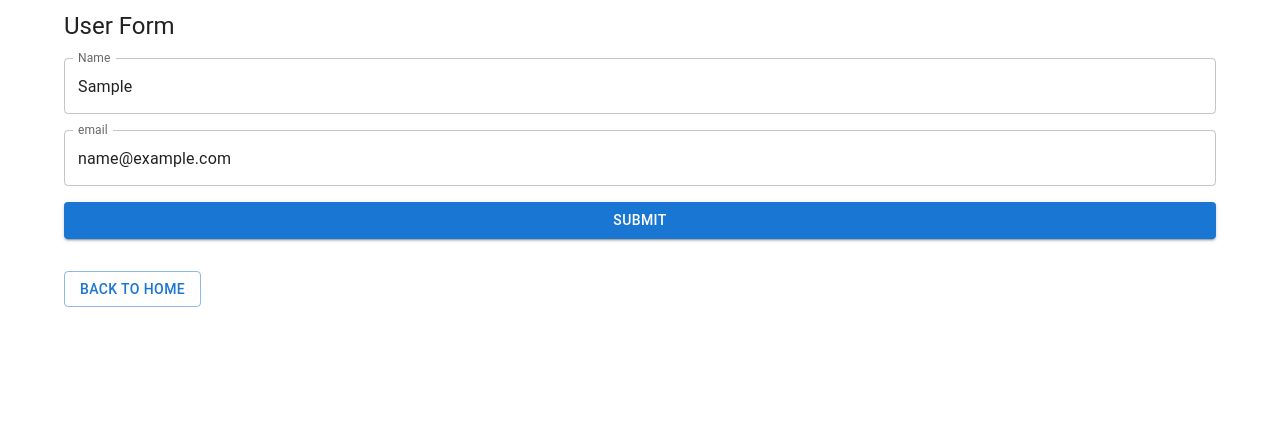
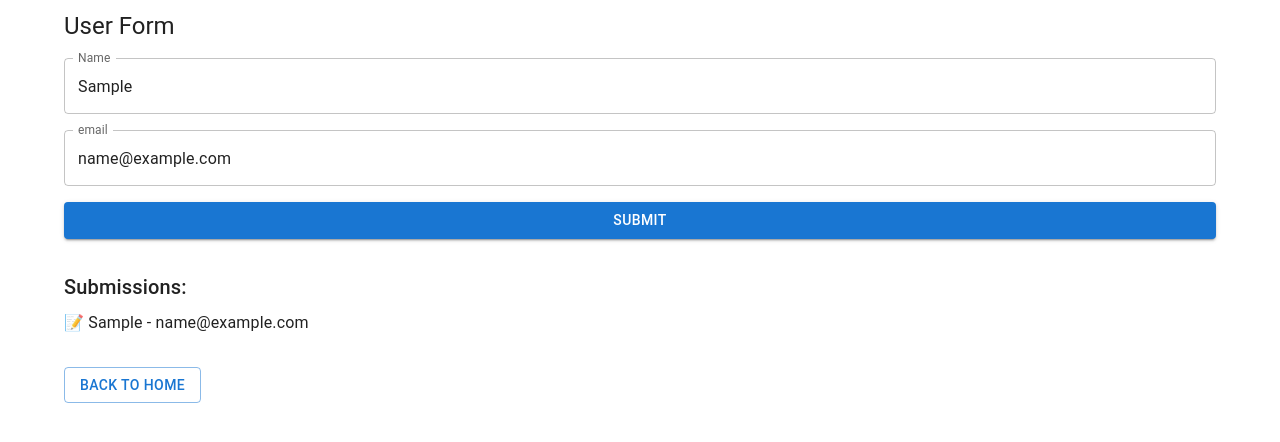
Before and after one commit to PreetS123/Advance_React_Interview, a Next.js app in the folder next-mui-redux-project/: page /myForm in a window 1280 px wide. Both pictures are taken after typing "Sample", "name@example.com" into the empty fields and a click on the button "SUBMIT". Shown: the top 442 px of the page. Built offline with nearby package versions, Linux system fonts and the light colour scheme.

Commit message:
form data submitted using redux

```diff
--- a/next-mui-redux-project/src/app/components/UserForm.tsx
+++ b/next-mui-redux-project/src/app/components/UserForm.tsx
@@ -2,6 +2,9 @@
 
 import { Alert, Button, Stack, TextField, Typography } from "@mui/material";
 import { useState } from "react";
+import { useDispatch } from "react-redux";
+import { AppDispatch } from "../reduxStore";
+import { addSubmission } from "../reduxStore/formSlice";
 
 interface formData {
   name: string;
@@ -9,6 +12,7 @@ interface formData {
 }
 
 const UserForm = () => {
+  const dispatch= useDispatch<AppDispatch>();
   const [formData, setFormData] = useState<formData>({ name: "", email: "" });
   const [submitted, setSubmitted] = useState<boolean>(false);
   const [error, setError] = useState<string>("");
@@ -27,6 +31,8 @@ const UserForm = () => {
     }
 
     console.log("sumitted", formData);
+    dispatch(addSubmission(formData));
+
   };
   const handleChange = (e: React.ChangeEvent<HTMLInputElement>) => {
     setFormData({ ...formData, [e.target.name]: e.target.value });
--- a/next-mui-redux-project/src/app/myForm/page.tsx
+++ b/next-mui-redux-project/src/app/myForm/page.tsx
@@ -1,11 +1,27 @@
+"use client"
 import Link from "next/link";
 import UserForm from "../components/UserForm";
-import { Button } from "@mui/material";
+import { Button, List, ListItem, Stack, Typography } from "@mui/material";
+import { useSelector } from "react-redux";
+import { RootState } from "../reduxStore";
 
 const MyFormComp = () => {
+  const formData = useSelector((store: RootState) => store.form.submittedData);
   return (
     <div style={{ marginTop: "10px" }}>
       <UserForm />
+      {formData.length > 0 ? (
+        <Stack mt={4} spacing={1}>
+          <Typography variant="h6">Submissions:</Typography>
+          {formData?.map((data, i) => (
+            <Typography key={i}>
+              📝 {data?.name} - {data?.email}
+            </Typography>
+          ))}
+        </Stack>
+      ) : (
+        <Typography>No data found</Typography>
+      )}
       <Link href="/">
         <Button sx={{ mt: 4 }} variant="outlined">
           Back to Home
--- /dev/null
+++ b/next-mui-redux-project/src/app/reduxStore/formSlice.ts
@@ -0,0 +1,26 @@
+import { createSlice, PayloadAction } from "@reduxjs/toolkit";
+
+export interface UserFormData {
+    name: string;
+    email: string;
+  }
+interface FormState {
+  submittedData: UserFormData[];
+}
+
+const initialState: FormState = {
+  submittedData: [],
+};
+
+export const formSlice = createSlice({
+  name: "formData",
+  initialState,
+  reducers: {
+    addSubmission: (state, action: PayloadAction<UserFormData>) => {
+      state.submittedData.push(action.payload);
+    },
+  },
+});
+
+export const { addSubmission } = formSlice.actions;
+export default formSlice.reducer;
--- a/next-mui-redux-project/src/app/reduxStore/index.ts
+++ b/next-mui-redux-project/src/app/reduxStore/index.ts
@@ -2,12 +2,14 @@ import { configureStore } from "@reduxjs/toolkit";
 import todoReducer from './todoSllice';
 import counterReducer from './counterSlice';
 import userReducer from "./userSlice";
+import formReducer from "./formSlice";
 
 export const store = configureStore({
     reducer:{
         todos:todoReducer,
         counter:counterReducer,
         users: userReducer,
+        form:formReducer,
     }
 })
 
```
